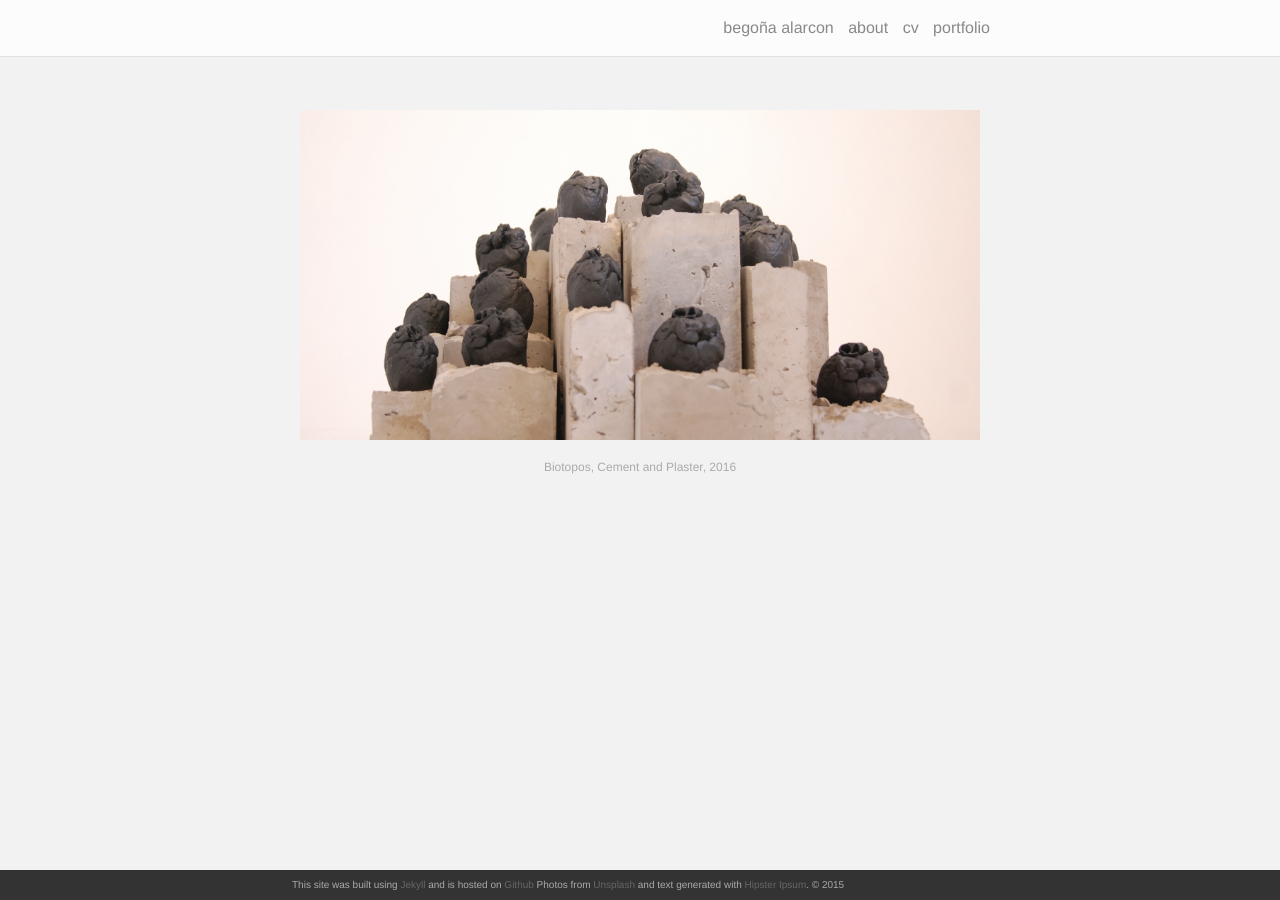
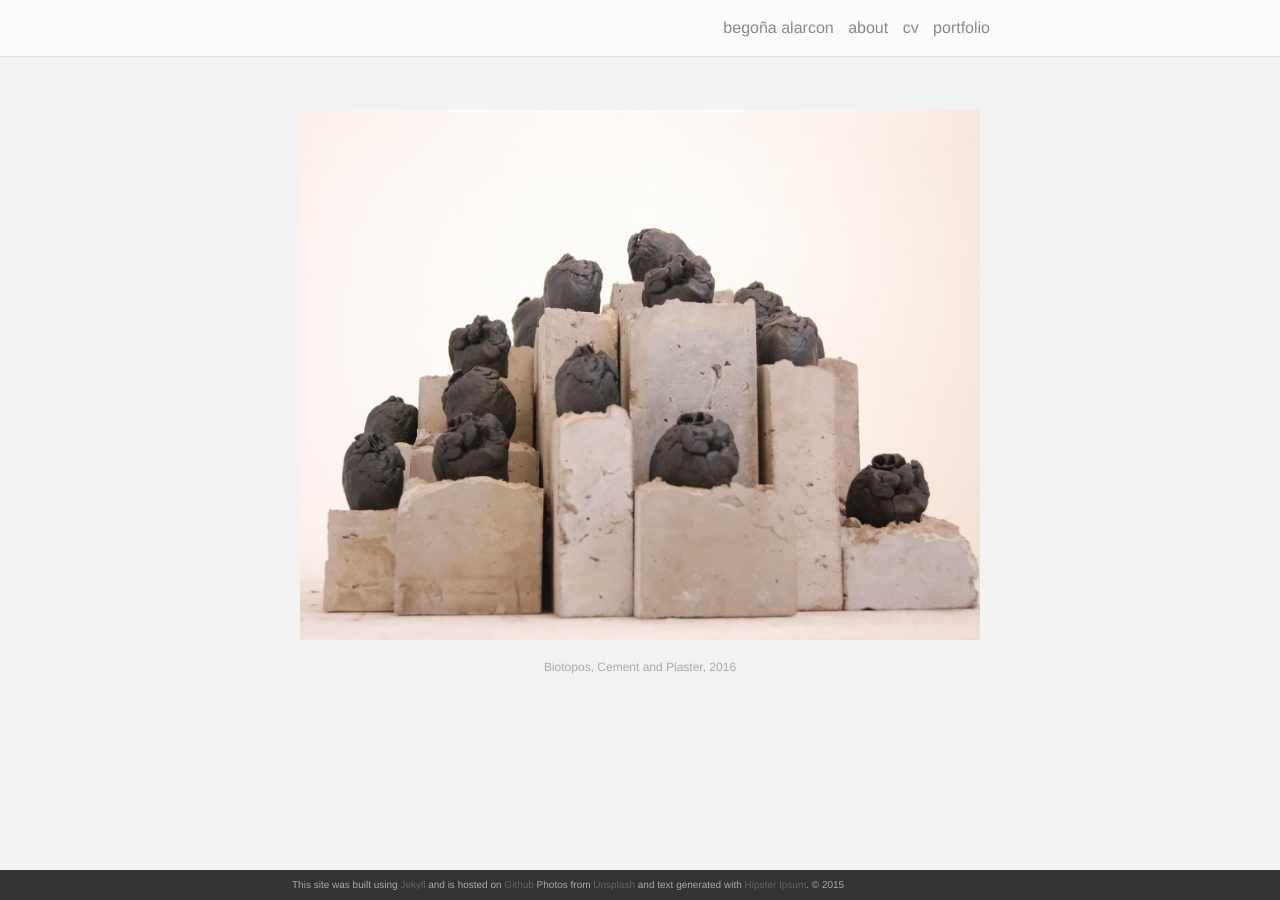
Before and after one commit to begoalarcon/begoalarcon.github.io, a Jekyll site: the page built from index.html, in a window 1280 px wide. Built offline with Jekyll 4.4.1, drawn with Linux system fonts in a browser that asks for light colours; nearby versions of some CDN libraries; the list of posts is cut into pages by our own code.

Commit message:
Update _base.scss

```diff
--- a/_sass/_base.scss
+++ b/_sass/_base.scss
@@ -19,7 +19,7 @@ $nav-height:                    56px;
 
 /* portfolio tinkering */
 $img_spacing: 5px;
-$img_height: 350px;
+$img_height: 550px;
 $caption_font_size: 12px;
 $caption_color: #aaa;
 
```
